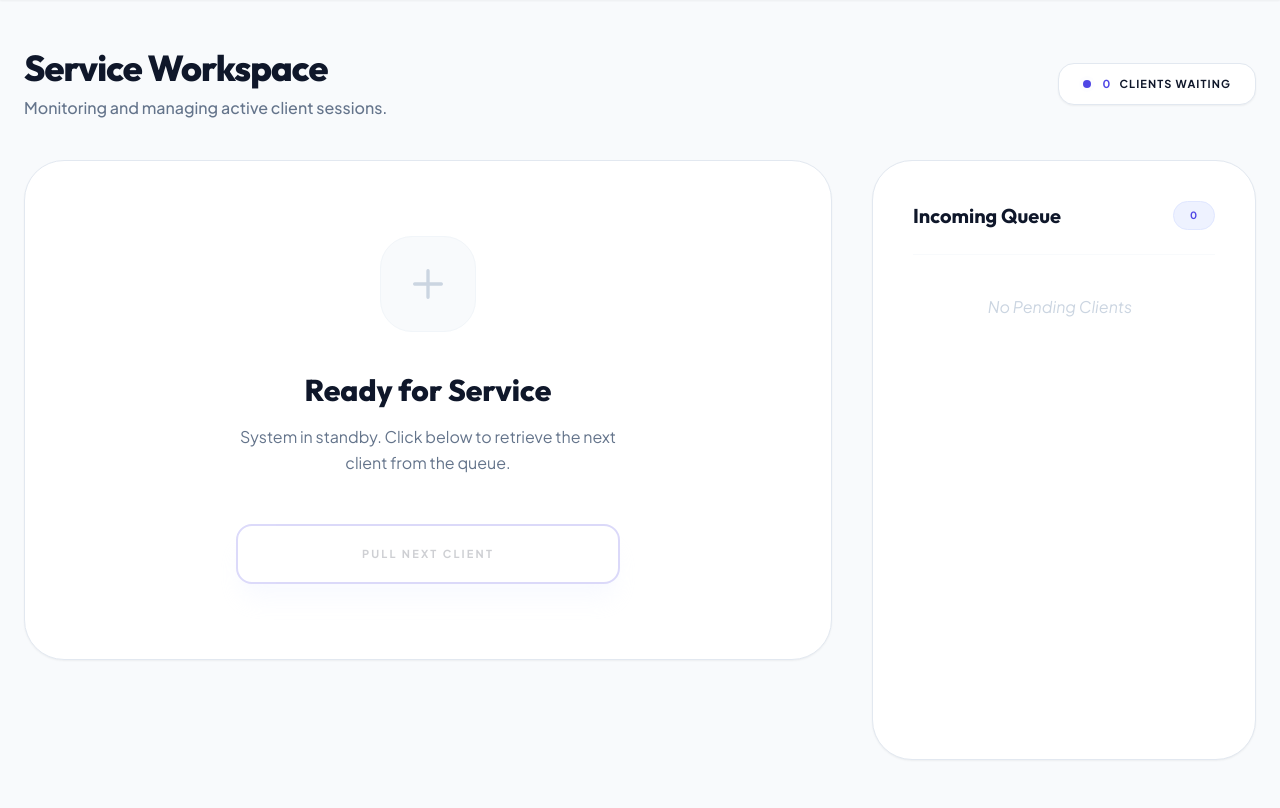
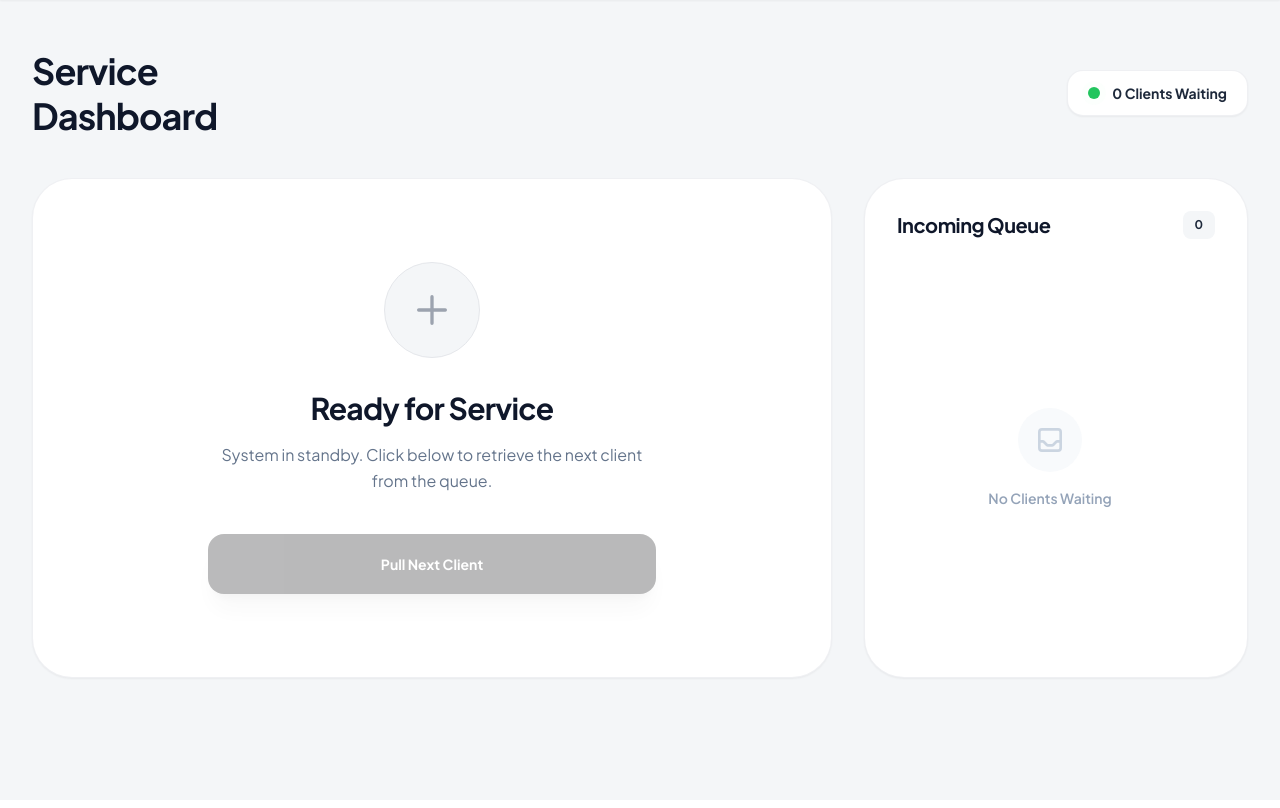
Before and after one commit to HalimaSabri/QueueSense, a Laravel app: page /agent/dashboard in a window 1280 px wide. Shown: the part 81-889 px from the top of the page. After the commit the page ends 761 px from the top, so only its background shows below. Run offline with Laravel 12, Linux system fonts and the light colour scheme; a user stored in the database is signed in; data comes from the database, SQL or seed files in the repository; style sheets or scripts are compiled from the project's sources; some libraries are stand-ins or nearby versions.

Commit message:
i used a new design for the UI

```diff
--- a/resources/views/livewire/agent/dashboard.blade.php
+++ b/resources/views/livewire/agent/dashboard.blade.php
@@ -1,81 +1,108 @@
-<div class="py-12 bg-slate-50 min-h-screen font-sans" wire:poll.5s>
-    <div class="max-w-7xl mx-auto px-6 space-y-10">
+<div class="py-12 bg-[#f4f6f8] min-h-screen font-sans" wire:poll.5s>
+    <div class="max-w-[85rem] mx-auto px-6 lg:px-8 space-y-10">
 
-        <!-- Professional Header -->
-        <div class="flex flex-col md:flex-row md:items-center justify-between gap-8">
+        <!-- Top Navigation / Header area -->
+        <div class="flex flex-col md:flex-row md:items-center justify-between gap-6">
             <div>
-                <h1 class="text-4xl font-extrabold text-slate-900 tracking-tight font-['Outfit']">Service Workspace</h1>
-                <p class="mt-2 text-slate-500 font-medium">Monitoring and managing active client sessions.</p>
+                <h1 class="text-[2.25rem] font-bold text-slate-900 leading-tight tracking-tight">Service<br/>Dashboard</h1>
             </div>
 
-            <div class="flex items-center bg-white px-6 py-3 rounded-2xl shadow-sm border border-slate-200">
-                <div class="flex items-center text-slate-900 font-bold text-[11px] uppercase tracking-widest">
-                    <span class="relative flex h-2 w-2 mr-3">
-                        <span class="animate-ping absolute inline-flex h-full w-full rounded-full bg-indigo-400 opacity-75"></span>
-                        <span class="relative inline-flex rounded-full h-2 w-2 bg-indigo-600"></span>
-                    </span>
-                    <span class="text-indigo-600 mr-2">{{ $queueCount }}</span> Clients Waiting
+            <div class="flex items-center space-x-4">
+                <div class="bg-white px-5 py-3 rounded-2xl shadow-sm flex items-center border border-gray-200/60">
+                    <div class="relative flex h-3 w-3 mr-3">
+                        <span class="animate-ping absolute inline-flex h-full w-full rounded-full bg-green-400 opacity-75"></span>
+                        <span class="relative inline-flex rounded-full h-3 w-3 bg-green-500"></span>
+                    </div>
+                    <span class="text-sm font-bold text-slate-800">{{ $queueCount }} Clients Waiting</span>
                 </div>
             </div>
         </div>
 
-        <div class="grid grid-cols-1 lg:grid-cols-3 gap-10">
+        <div class="grid grid-cols-1 lg:grid-cols-12 gap-8">
 
-            <!-- Active Console -->
-            <div class="lg:col-span-2">
-                <div class="bg-white rounded-[2.5rem] shadow-sm border border-slate-200 p-12 min-h-[500px] flex flex-col items-center justify-center relative overflow-hidden transition-all duration-500">
+            <!-- Main Content Area -->
+            <div class="lg:col-span-8 flex flex-col">
+
                 @if($activeTicket)
-                        <div class="absolute top-0 inset-x-0 h-2 bg-indigo-600"></div>
-                        <div class="text-center">
-                            <span class="text-[11px] uppercase tracking-[0.2em] text-slate-500 font-bold mb-8 block">Currently Serving</span>
-                            <div class="text-[10rem] font-black text-slate-900 leading-none font-['Outfit'] tracking-tighter mb-12">
+                <!-- Active Session Card - Dark Theme Inspired by Image -->
+                <div class="bg-[#1c1c1e] rounded-[2.5rem] p-12 flex flex-col items-center justify-center relative overflow-hidden shadow-2xl shadow-black/10 min-h-[500px] w-full">
+                    <div class="text-center z-10 w-full max-w-md">
+                        <span class="text-xs uppercase tracking-[0.25em] text-gray-400 font-bold mb-6 block">Currently Serving</span>
+                        <div class="text-8xl md:text-[10rem] font-black text-white leading-none tracking-tighter mb-12">
                             {{ $activeTicket->number }}
                         </div>
 
-                            <button wire:click="completeService" class="group px-12 py-5 bg-white border-2 border-slate-900 text-slate-900 text-[11px] font-bold uppercase tracking-[0.2em] rounded-2xl hover:bg-slate-50 transition-all flex items-center mx-auto shadow-xl shadow-slate-200/50">
+                        <button wire:click="completeService" class="group w-full py-5 px-8 bg-white text-[#1c1c1e] text-sm font-bold rounded-2xl hover:bg-gray-100 transition-all flex items-center justify-center mx-auto shadow-lg">
                             Complete Session
-                                <svg class="w-4 h-4 ml-3 group-hover:translate-x-1 transition-transform" fill="none" stroke="currentColor" viewBox="0 0 24 24"><path stroke-linecap="round" stroke-linejoin="round" stroke-width="2.5" d="M14 5l7 7m0 0l-7 7m7-7H3"></path></svg>
+                            <svg class="w-5 h-5 ml-3 group-hover:translate-x-1 transition-transform" fill="none" stroke="currentColor" viewBox="0 0 24 24"><path stroke-linecap="round" stroke-linejoin="round" stroke-width="2.5" d="M9 5l7 7-7 7"></path></svg>
                         </button>
                     </div>
+                </div>
                 @else
-                        <div class="text-center max-w-sm">
-                            <div class="w-24 h-24 bg-slate-50 rounded-[2rem] flex items-center justify-center mx-auto mb-10 border border-slate-100">
-                                <svg class="w-10 h-10 text-slate-300" fill="none" stroke="currentColor" viewBox="0 0 24 24"><path stroke-linecap="round" stroke-linejoin="round" stroke-width="2" d="M12 4v16m8-8H4"></path></svg>
+                <!-- Standby Card -->
+                <div class="bg-white rounded-[2.5rem] p-12 flex flex-col items-center justify-center relative overflow-hidden shadow-sm border border-gray-200/60 min-h-[500px] w-full">
+                    <div class="text-center max-w-md z-10 w-full">
+                        <div class="w-24 h-24 bg-[#f4f6f8] rounded-full flex items-center justify-center mx-auto mb-8 border border-gray-200">
+                            <svg class="w-10 h-10 text-gray-400" fill="none" stroke="currentColor" viewBox="0 0 24 24"><path stroke-linecap="round" stroke-linejoin="round" stroke-width="2" d="M12 4v16m8-8H4"></path></svg>
                         </div>
-                            <h2 class="text-3xl font-extrabold text-slate-900 mb-4 font-['Outfit']">Ready for Service</h2>
-                            <p class="text-slate-500 mb-12 leading-relaxed">System in standby. Click below to retrieve the next client from the queue.</p>
+                        <h2 class="text-3xl font-bold text-slate-900 mb-4 tracking-tight">Ready for Service</h2>
+                        <p class="text-slate-500 mb-10 text-base leading-relaxed">System in standby. Click below to retrieve the next client from the queue.</p>
 
-                            <button wire:click="callNext" @if($queueCount === 0) disabled @endif class="w-full px-10 py-5 bg-white border-2 border-indigo-600 text-slate-900 text-[11px] font-bold uppercase tracking-[0.2em] rounded-2xl hover:bg-indigo-50 transition-all disabled:opacity-20 shadow-xl shadow-indigo-100">
+                        <!-- Well Defined Button Inspired by Image -->
+                        <button wire:click="callNext" @if($queueCount === 0) disabled @endif class="w-full py-5 px-8 bg-[#1c1c1e] text-white text-sm font-bold rounded-2xl hover:bg-black transition-all disabled:opacity-30 disabled:cursor-not-allowed shadow-xl shadow-black/10">
                             Pull Next Client
                         </button>
                     </div>
+                </div>
                 @endif
+
+            </div>
+
+            <!-- Sidebar List Area -->
+            <div class="lg:col-span-4 flex flex-col">
+                <div class="bg-white rounded-[2.5rem] shadow-sm border border-gray-200/60 p-8 flex flex-col h-[500px]">
+                    <div class="flex items-center justify-between mb-8">
+                        <h3 class="text-xl font-bold text-slate-900 tracking-tight">Incoming Queue</h3>
+                        <span class="text-xs font-bold bg-[#f4f6f8] text-slate-800 px-3 py-1.5 rounded-lg">{{ count($queues) }}</span>
+                    </div>
+
+                    <div class="flex-1 overflow-y-auto space-y-2 pr-3 custom-scrollbar">
+                        @forelse($queues as $q)
+                            <!-- List Item Inspired by 'Last Transaction' in Image -->
+                            <div class="flex items-center justify-between p-4 rounded-2xl hover:bg-[#f4f6f8] transition-colors group">
+                                <div class="flex items-center space-x-4">
+                                    <!-- Avatar/Icon Circle -->
+                                    <div class="w-12 h-12 rounded-full bg-[#1c1c1e] text-white flex items-center justify-center font-bold text-lg shadow-sm">
+                                        {{ substr($q->number, 0, 1) }}
+                                    </div>
+                                    <div>
+                                        <p class="font-bold text-slate-900 text-lg leading-tight">{{ $q->number }}</p>
+                                        <p class="text-xs text-slate-500 font-medium mt-0.5">{{ $q->service->name }}</p>
                                     </div>
                                 </div>
-
-            <!-- Queue Sidebar -->
-            <div class="bg-white rounded-[2.5rem] shadow-sm border border-slate-200 p-10 h-[600px] flex flex-col">
-                <div class="flex items-center justify-between mb-10 border-b border-slate-50 pb-6">
-                    <h3 class="text-xl font-bold text-slate-900 font-['Outfit']">Incoming Queue</h3>
-                    <span class="bg-indigo-50 text-indigo-600 px-4 py-1.5 rounded-full text-[10px] font-bold uppercase tracking-widest border border-indigo-100">{{ count($queues) }}</span>
-                </div>
-
-                <div class="flex-1 overflow-y-auto space-y-5 pr-2 custom-scrollbar">
-                    @forelse($queues as $q)
-                        <div class="group p-6 rounded-[1.5rem] border border-slate-100 bg-slate-50/50 hover:bg-indigo-50/50 hover:border-indigo-200 transition-all">
-                            <div class="flex items-center justify-between mb-3">
-                                <span class="text-3xl font-black text-slate-900 font-['Outfit'] tracking-tighter">{{ $q->number }}</span>
-                                <span class="text-[10px] font-bold text-slate-400 uppercase">{{ $q->created_at->format('H:i') }}</span>
-                            </div>
-                            <div class="text-[10px] font-bold text-slate-500 uppercase tracking-widest">
-                                {{ $q->service->name }}
+                                <div class="text-right">
+                                    <p class="text-sm font-bold text-slate-900">{{ $q->created_at->format('H:i') }}</p>
+                                    <p class="text-[10px] text-slate-400 font-semibold uppercase tracking-wider mt-1">Arrival</p>
                                 </div>
                             </div>
                         @empty
-                        <div class="flex-1 flex flex-col items-center justify-center text-slate-300 italic">
-                            No Pending Clients
+                            <div class="flex flex-col items-center justify-center h-full text-slate-400 space-y-4">
+                                <div class="w-16 h-16 rounded-full bg-slate-50 flex items-center justify-center">
+                                    <svg class="w-8 h-8 text-slate-300" fill="none" stroke="currentColor" viewBox="0 0 24 24"><path stroke-linecap="round" stroke-linejoin="round" stroke-width="2" d="M20 13V6a2 2 0 00-2-2H6a2 2 0 00-2 2v7m16 0v5a2 2 0 01-2 2H6a2 2 0 01-2-2v-5m16 0h-2.586a1 1 0 00-.707.293l-2.414 2.414a1 1 0 01-.707.293h-3.172a1 1 0 01-.707-.293l-2.414-2.414A1 1 0 006.586 13H4"></path></svg>
+                                </div>
+                                <p class="text-sm font-semibold">No Clients Waiting</p>
                             </div>
                         @endforelse
+                    </div>
+
+                    <!-- Optional View All Button like the image has at bottom of list -->
+                    @if(count($queues) > 0)
+                    <div class="mt-6 pt-4 border-t border-gray-100">
+                        <button class="w-full py-3.5 bg-[#f4f6f8] text-slate-800 text-sm font-bold rounded-xl hover:bg-gray-200 transition-colors">
+                            View All History
+                        </button>
+                    </div>
+                    @endif
                 </div>
             </div>
 
@@ -83,9 +110,9 @@
     </div>
 
     <style>
-        .custom-scrollbar::-webkit-scrollbar { width: 3px; }
+        .custom-scrollbar::-webkit-scrollbar { width: 5px; }
         .custom-scrollbar::-webkit-scrollbar-track { background: transparent; }
-        .custom-scrollbar::-webkit-scrollbar-thumb { background: #f1f5f9; border-radius: 10px; }
-        .custom-scrollbar::-webkit-scrollbar-thumb:hover { background: #e2e8f0; }
+        .custom-scrollbar::-webkit-scrollbar-thumb { background: #e2e8f0; border-radius: 10px; }
+        .custom-scrollbar::-webkit-scrollbar-thumb:hover { background: #cbd5e1; }
     </style>
 </div>
```
Lines whose indentation alone changed are shown as unchanged.
